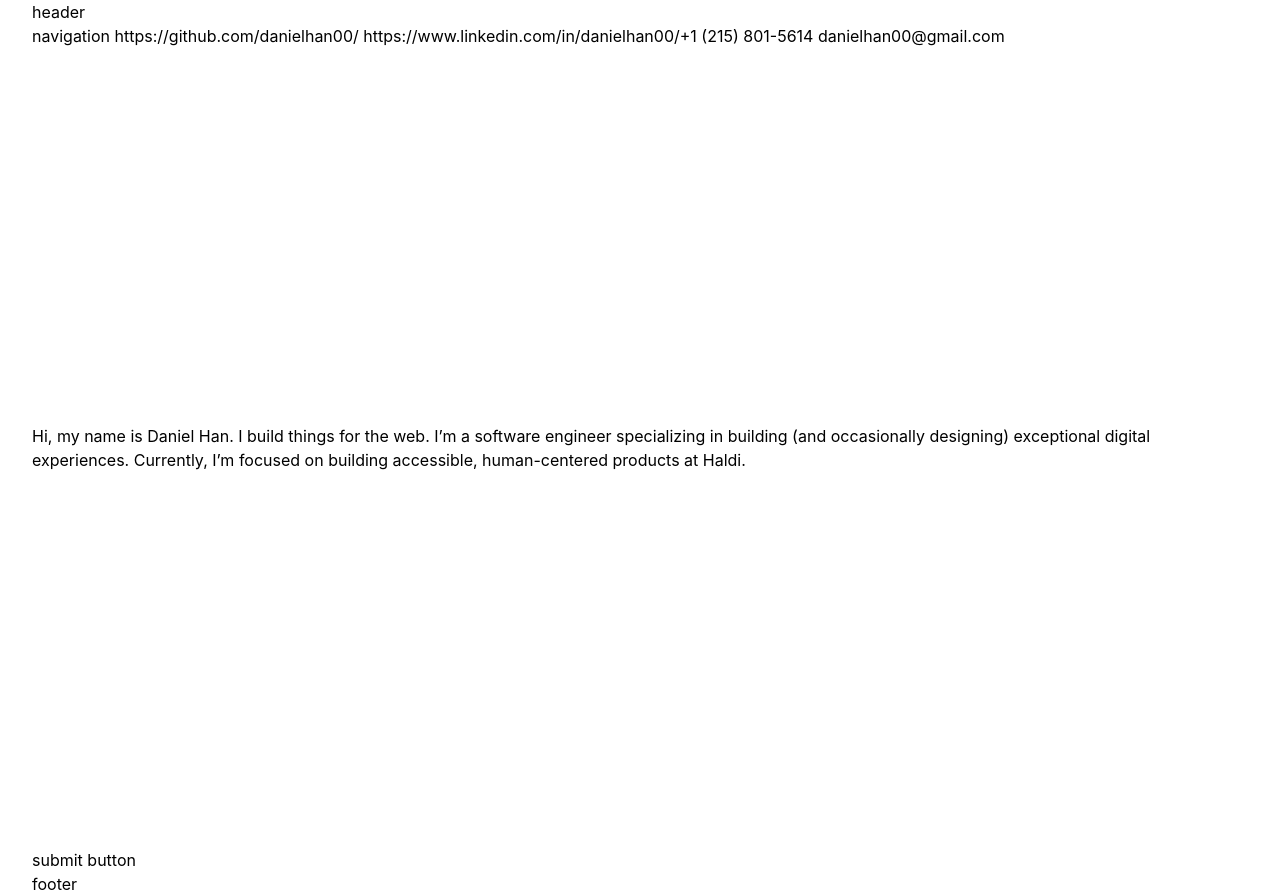
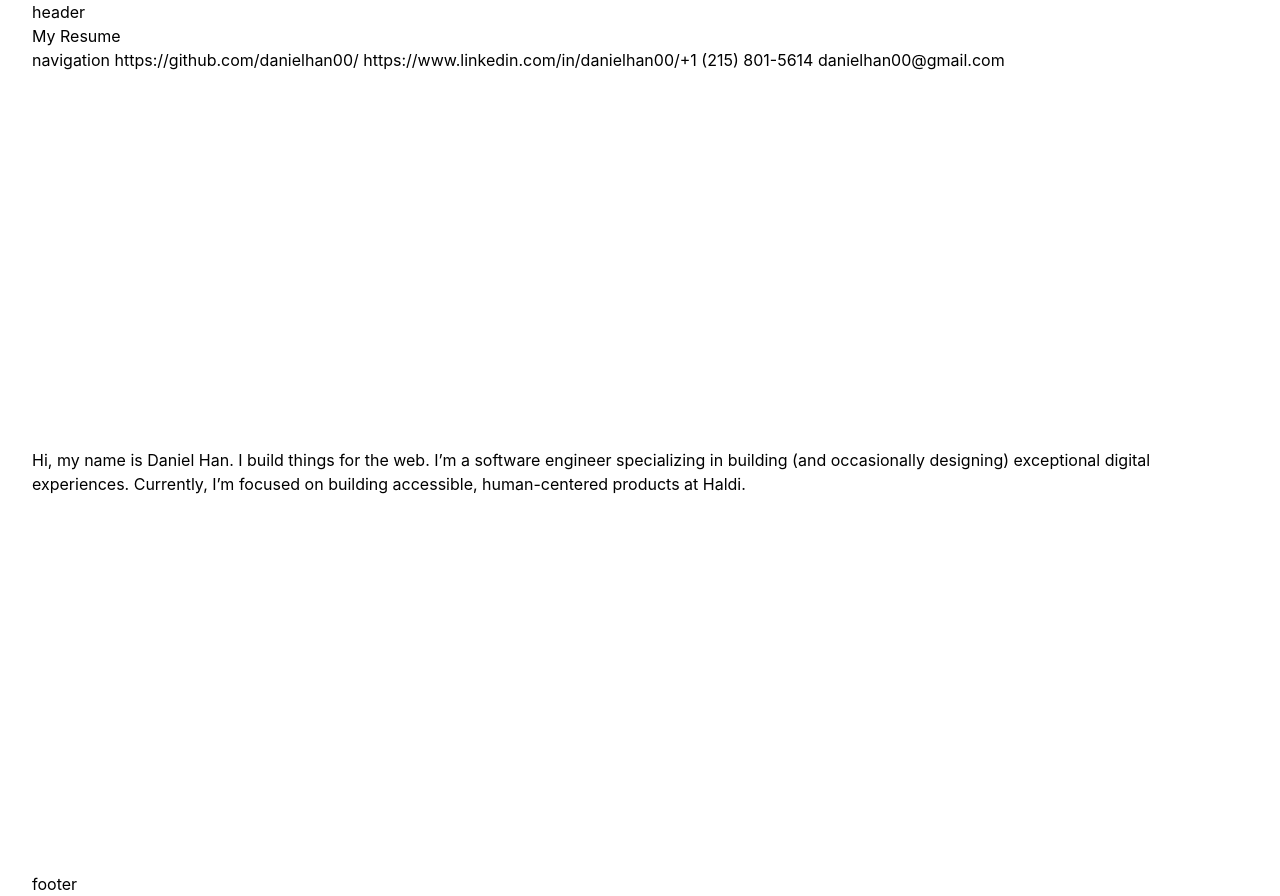
Before and after one commit to danielhan00/danhan.dev, a Next.js app: page / in a window 1280 px wide. Built offline with nearby package versions, Linux system fonts and the light colour scheme.

Commit message:
feat: buttons and components update

```diff
--- a/components/Button.tsx
+++ b/components/Button.tsx
@@ -1,7 +1,23 @@
+import { ScriptProps } from "next/script";
+import React from "react";
+
 export interface ButtonProps {
-  name: string;
+  children: React.ReactNode;
+  name?: string;
+  onClick: () => void;
 }
 
-export const Button = (props) => {
-  return <button>submit button</button>;
+export const Button: React.FC<ButtonProps> = ({
+  children,
+  name,
+  onClick,
+  ...rest
+}) => {
+  return (
+    <button name="Resume" onClick={onClick} {...rest}>
+      {children}
+    </button>
+  );
 };
+
+export default Button;
--- a/pages/index.tsx
+++ b/pages/index.tsx
@@ -15,7 +15,13 @@ export default function Home() {
         <link rel="icon" href="/favicon.ico" />
       </Head>
 
-      <Header />
+      <Header></Header>
+      <Button
+        children="My Resume"
+        name="resume"
+        onClick={() => console.log("successful click")}
+      ></Button>
+
       <Navigation />
       <main className={styles.main}>
         Hi, my name is Daniel Han. I build things for the web. I’m a software
@@ -24,8 +30,6 @@ export default function Home() {
         accessible, human-centered products at Haldi.
       </main>
 
-      <Button>Resume</Button>
-
       <Footer />
     </div>
   );
```
